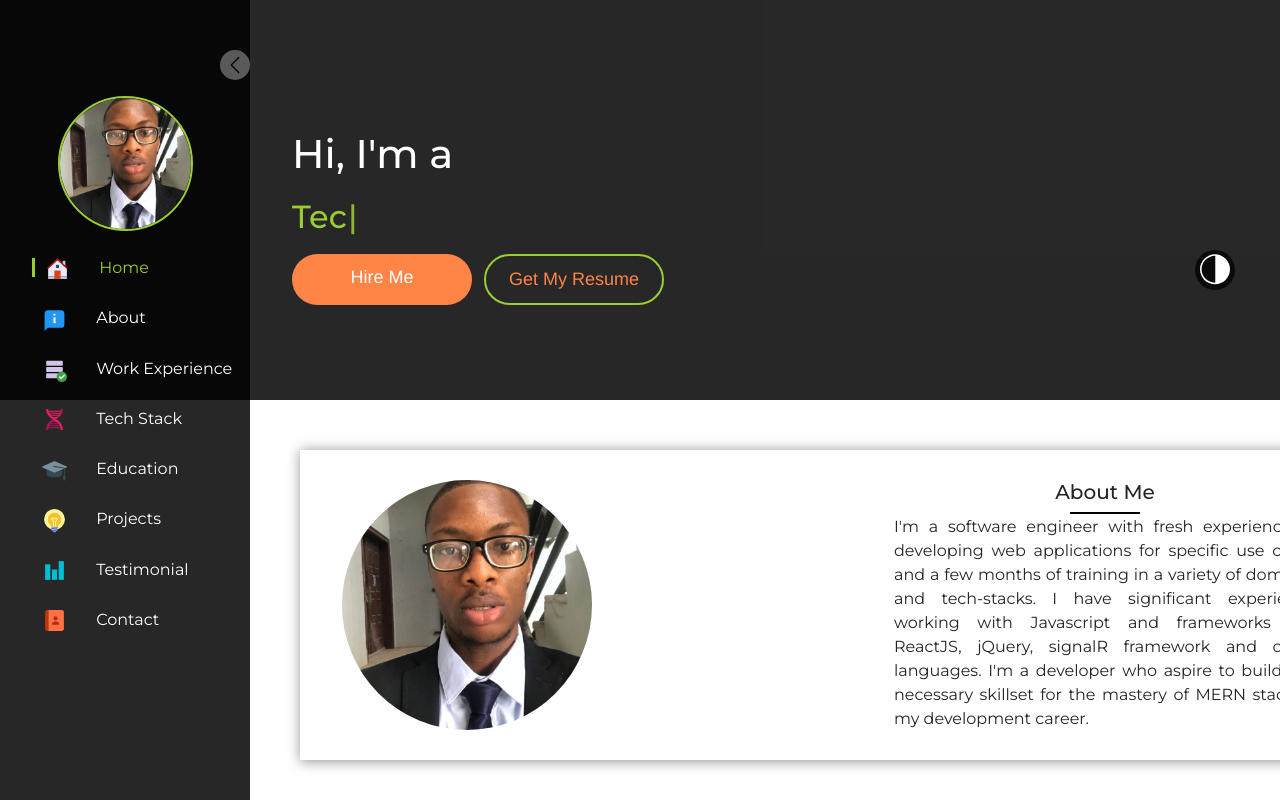
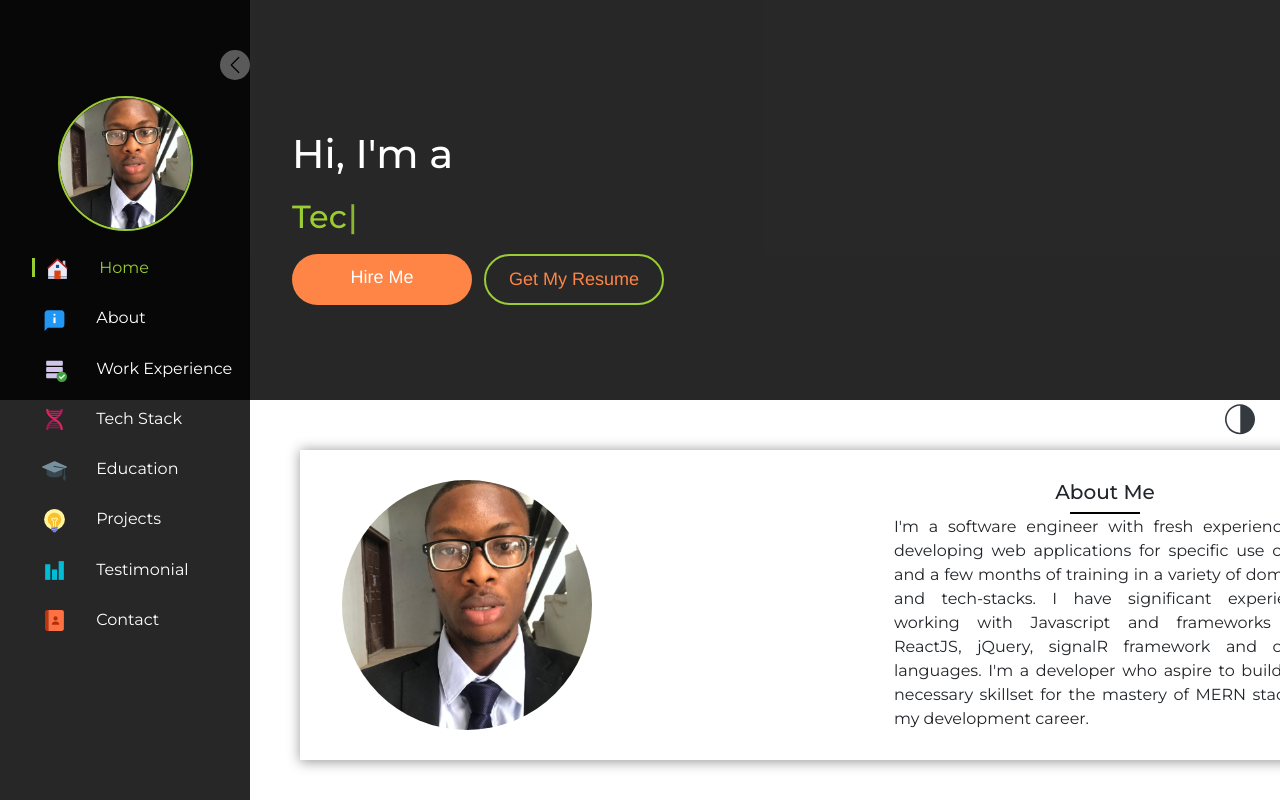
Before and after one commit to Emmychriss/portfolio, a React (Create React App) app: page / in a window 1280 px wide. Shown: the top 800 px of the page. Built offline with nearby package versions, Linux system fonts and the light colour scheme.

Commit message:
adjusted theme-change svg look

```diff
--- a/src/Components/Home/Home.css
+++ b/src/Components/Home/Home.css
@@ -31,7 +31,7 @@
 }
 
 .hire-me-btn:hover {
-  background-color: #f5f5f5ef;
+  background-color: #f5f5f54b;
   width: 200px;
   color: #ff8546;
   transition: 0.3s;
@@ -67,17 +67,20 @@
   justify-content: center;
   height: 40px;
   width: 40px;
-  background-color: #030303c5;
   position: fixed;
   right: 0;
-  margin-right: 45px;
+  margin-right: 20px;
   text-align: center;
   vertical-align: middle;
   line-height: 30px;
-  top: 250px;
+  top: 50vh;
   cursor: pointer;
   border-radius: 50%;
   z-index: 1;
+}
+
+.themeChange svg {
+  fill: var(--bs-gray-800);
 }
 
 @media (max-width: 1023px) {
```
